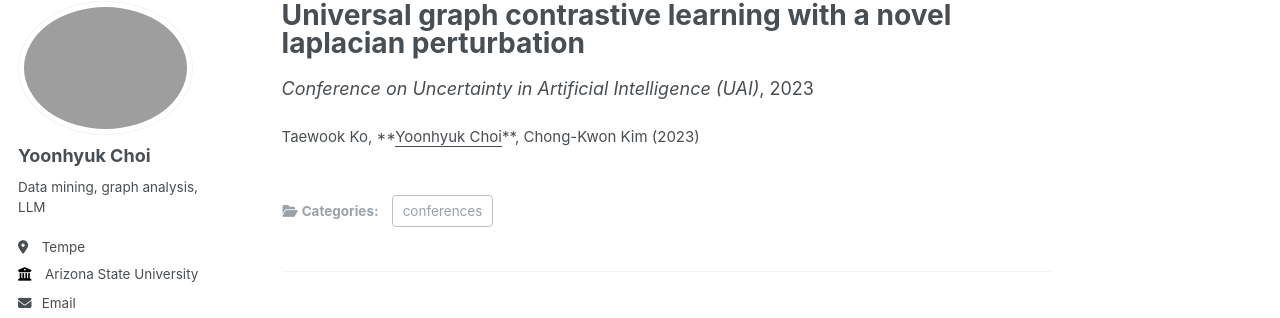
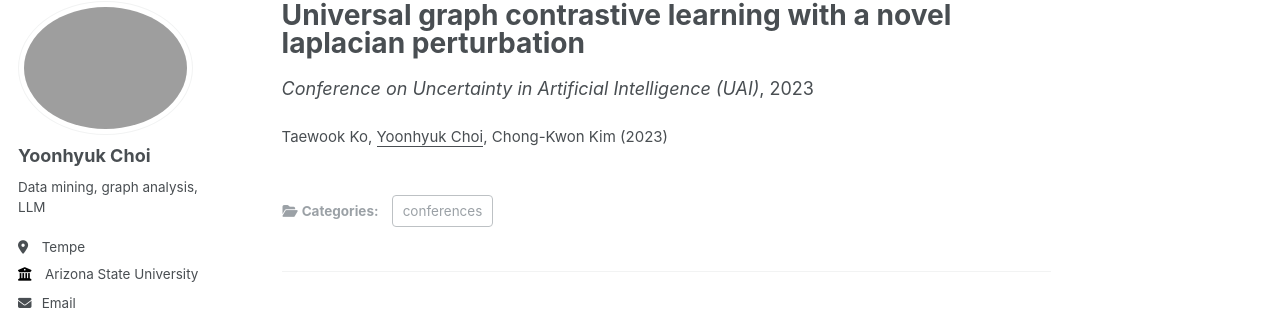
Before and after one commit to ChoiYoonHyuk/ChoiYoonHyuk.github.io, a Jekyll site: the page built from _publications/2024-02-19-paper-title-number-6.md, in a window 1280 px wide and 995 px high. Shown: the part 105-423 px from the top of the window. Built offline with Jekyll 4.4.1, drawn with Linux system fonts in a browser that asks for light colours; some web fonts are replaced.

```diff
--- a/_publications/2024-02-19-paper-title-number-6.md
+++ b/_publications/2024-02-19-paper-title-number-6.md
@@ -5,5 +5,5 @@ category: conferences
 permalink: /publication/2024-02-17-paper-title-number-4
 date: 2023-07-02
 venue: 'Conference on Uncertainty in Artificial Intelligence (UAI)'
-citation: 'Taewook Ko, **<ins>Yoonhyuk Choi</ins>**, Chong-Kwon Kim (2023)'
+citation: 'Taewook Ko, <ins>Yoonhyuk Choi</ins>, Chong-Kwon Kim (2023)'
 ---
```
